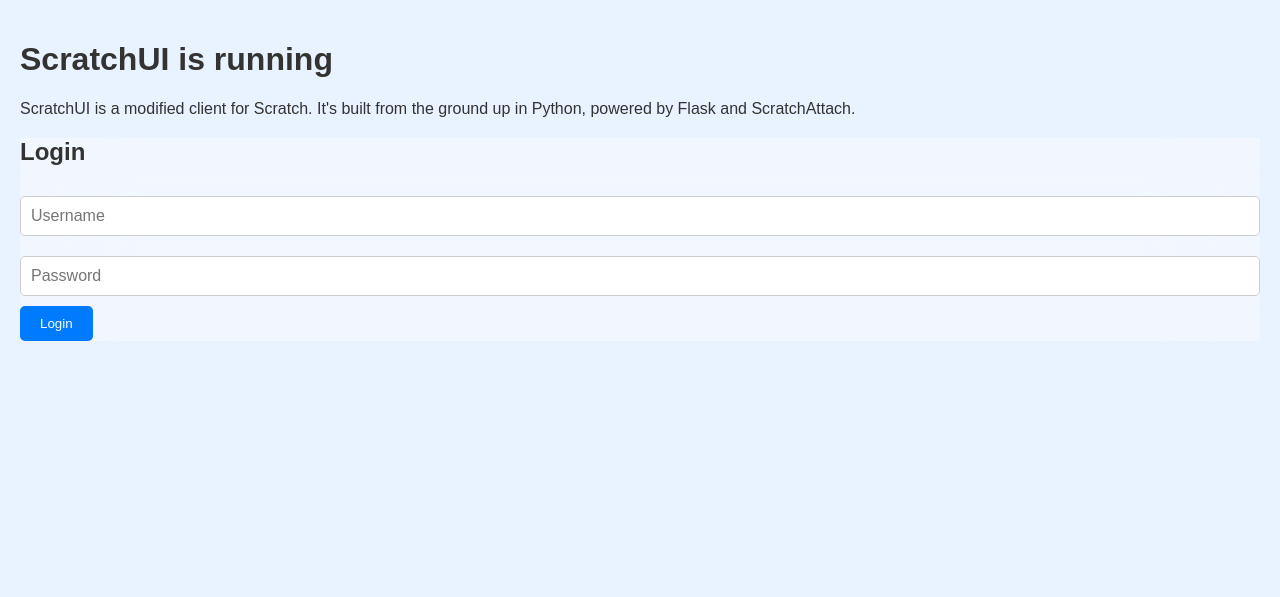
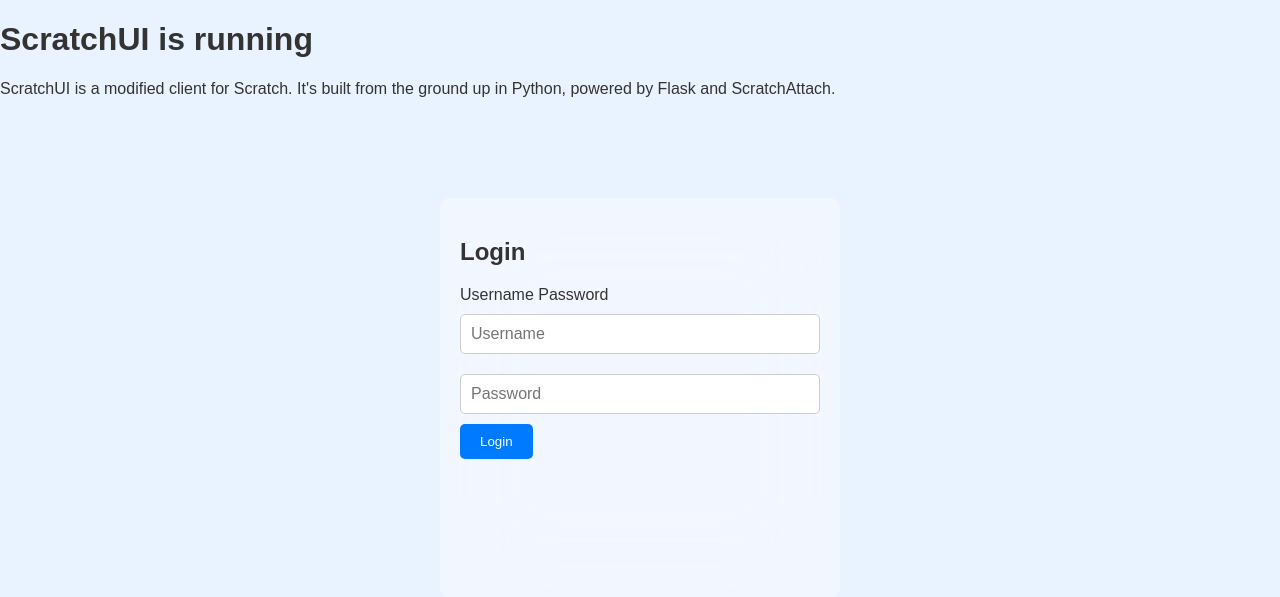
Before and after one commit to uukelele-scratch/scratch-ui, a Flask app: page / in a window 1280 px wide. Shown: the top 597 px of the page. Run offline with Flask 3, Linux system fonts and the light colour scheme.

Commit message:
fix: update login form styles and add labels for username and password

```diff
--- a/static/styles.css
+++ b/static/styles.css
@@ -17,7 +17,7 @@
 
 body {
     margin: 0;
-    padding: 20px;
+    padding: 0px;
     font-family: 'Montserrat', sans-serif;
     background-color: var(--background-color);
     color: var(--text-color);
@@ -58,6 +58,11 @@ input[type="password"]:focus {
 #login {
     background: rgba(255, 255, 255, 0.4);
     backdrop-filter:blur(50px);
+    width: 400px;
+    margin: 100px auto;
+    height: 400px;
+    padding: 20px;
+    border-radius: 10px;
 }
 
 .alert {
--- a/templates/index.html
+++ b/templates/index.html
@@ -12,6 +12,8 @@
         <p>ScratchUI is a modified client for Scratch. It's built from the ground up in Python, powered by Flask and ScratchAttach.</p>
         <div id="login">
             <h2>Login</h2>
+            <label for="username">Username</label>
+            <label for="password">Password</label>
             <input type="text" id="username" placeholder="Username">
             <input type="password" id="password" placeholder="Password">
             <button onclick="login()">Login</button>
```
